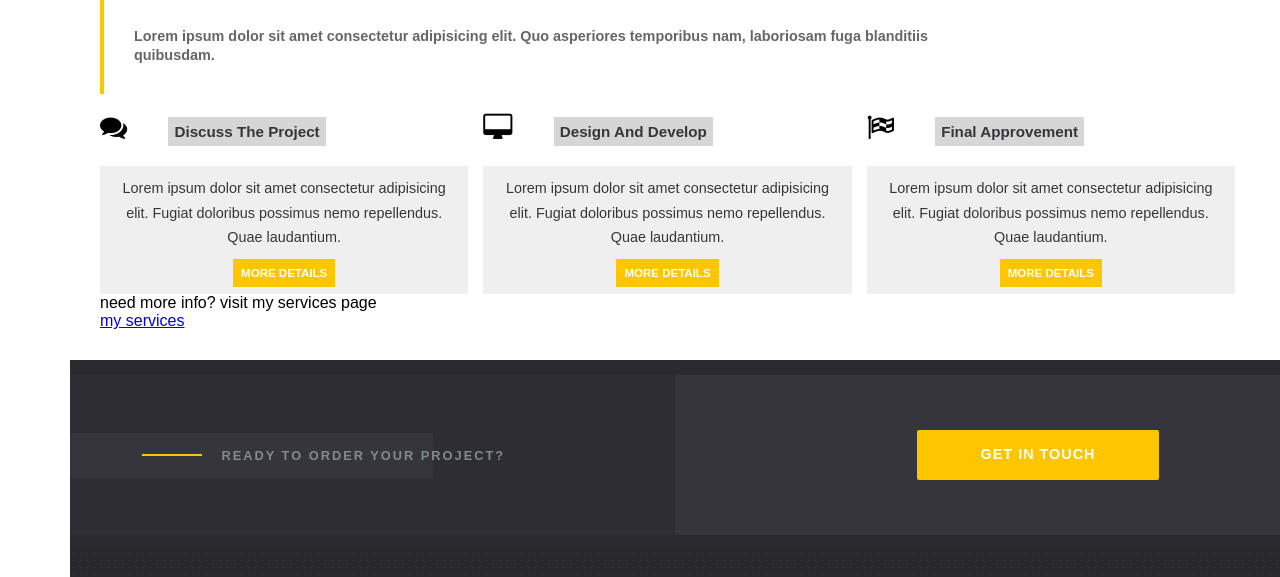
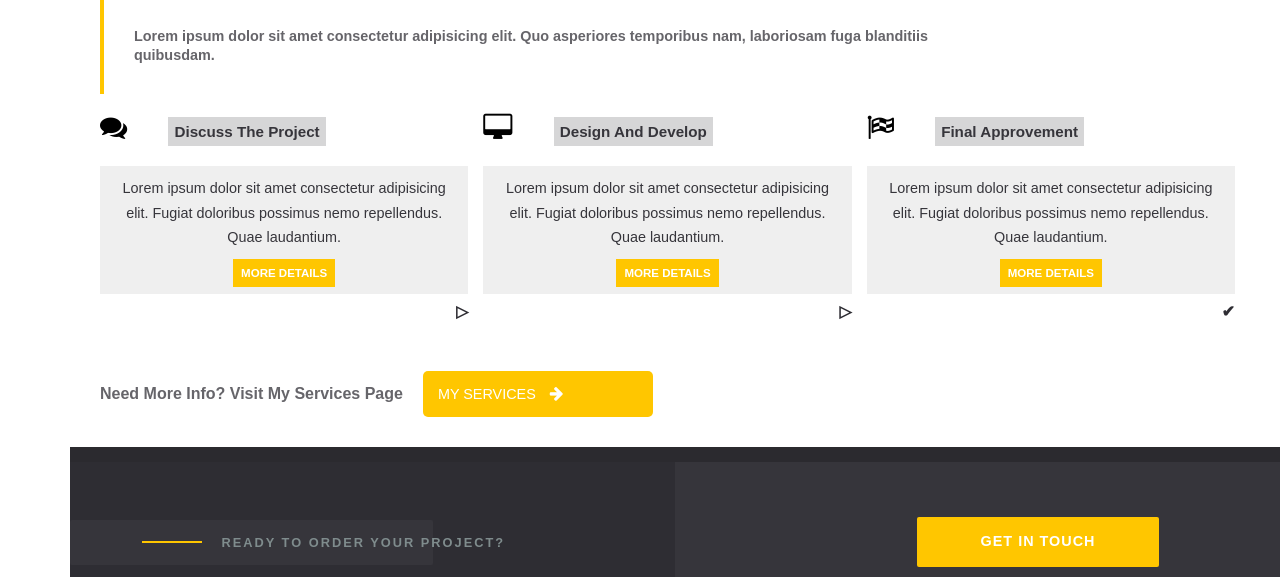
Before and after one commit to moaelkady/PSG-Theme-A-Pug-Sass-and-Gulp-Project, a website: page stage/html/index.pug in a window 1280 px wide. Shown: the part 2116-2693 px from the top of the page. Drawn offline with nearby package versions, Linux system fonts and the light colour scheme; files that its build step writes are made by us from their sources; files whose address does not match are found by name.

Commit message:
finished home page for LS

```diff
--- a/stage/css/sass/pages/_home.scss
+++ b/stage/css/sass/pages/_home.scss
@@ -298,6 +298,25 @@
           .process-desc {
             display: flex;
             .element {
+              &::after {
+                float: right;
+                margin-top: 8px;
+                font-weight: 600;
+                color: $flatDark;
+              }
+            }
+            .element:nth-child(1),
+            .element:nth-child(2) {
+              &::after {
+                content: " \25B7";
+              }
+            }
+            .element:nth-child(3) {
+              &::after {
+                content: " \2714";
+              }
+            }
+            .element {
               margin-right: 15px;
               flex: 1;
 
@@ -346,9 +365,35 @@
             }
           }
           .process-footer {
+            margin-top: 50px;
+            p,
+            a {
+              display: inline-block;
+              margin-right: 20px;
+              text-transform: capitalize;
+            }
             p {
+              font-size: 1em;
+              font-weight: 600;
+              color: $flatBlackLight;
             }
             a {
+              color: $flatWhite;
+              text-decoration: none;
+              text-transform: uppercase;
+              font-size: 0.9em;
+              width: 20%;
+              background-color: $primary;
+              padding: 15px;
+              border-radius: 5px;
+              i{
+                margin-left: 10px;
+                font-size: 1.1em;
+              }
+              &:hover {
+                background-color: #fdd23d;
+                letter-spacing: 2px;
+              }
             }
           }
         }
--- a/stage/html/pug/components/home.pug
+++ b/stage/html/pug/components/home.pug
@@ -74,19 +74,19 @@
                     h3 discuss the project
                     .box
                         p Lorem ipsum dolor sit amet consectetur adipisicing elit. Fugiat doloribus possimus nemo repellendus. Quae laudantium.
-                        a(href='#') more details
+                        a(href='contactus.html') more details
                 .element
                     <i class="fa fa-desktop"></i>
                     h3 design and develop
                     .box
                         p Lorem ipsum dolor sit amet consectetur adipisicing elit. Fugiat doloribus possimus nemo repellendus. Quae laudantium.
-                        a(href='#') more details
+                        a(href='contactus.html') more details
                 .element
                     <i class="fa fa-flag-checkered"></i>
                     h3 final approvement
                     .box
                         p Lorem ipsum dolor sit amet consectetur adipisicing elit. Fugiat doloribus possimus nemo repellendus. Quae laudantium.
-                        a(href='#') more details
+                        a(href='contactus.html') more details
             .process-footer
                 p need more info? visit my services page
-                a(href='order.html') my services
+                a(href='order.html') my services <i class="fa fa-solid fa-arrow-right"></i>
```
Also changed, not shown: dist/css/main.css, dist/index.html, 1 other file.
